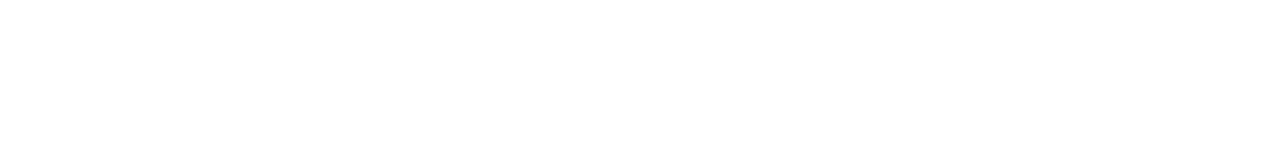
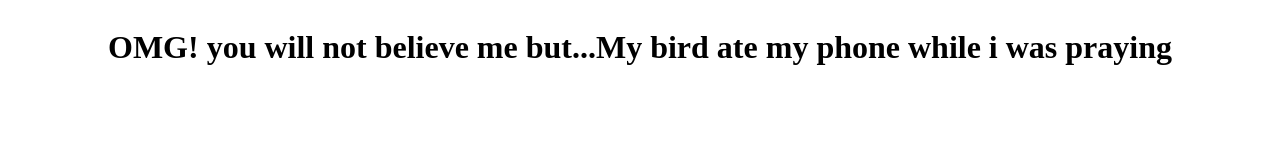
Before and after one commit to 4GeeksAcademy/spain-fs-pt-85-Generador-de-excusas-final-en-javascript-SG, a plain HTML site: page index.html in a window 1280 px wide. Drawn offline with Linux system fonts and the light colour scheme.

Commit message:
generador de excusas terminado

```diff
--- a/index.html
+++ b/index.html
@@ -3,9 +3,14 @@
 <head>
     <meta charset="UTF-8">
     <meta name="viewport" content="width=device-width, initial-scale=1.0">
-    <title>Document</title>
+    <title>Generador de excusas en javascript</title>
+    <link rel="stylesheet" href="style.css">
 </head>
 <body>
+    <div class="container">
+        <h1>OMG! you will not believe me but...</h1>
+        <h1 id="excuse"></h1>
+    </div>
    <script src="/js/index.js"></script>
 </body>
 </html>
--- a/js/index.js
+++ b/js/index.js
@@ -1,15 +1,14 @@
-let pronoun = ["the", "our"];
-let adj = ["great", "big"];
-let noun = ["jogger", "racoon"];
+window.onload = function(){
 
-for (let i = 0; i < pronoun.length; i++) {
-    for (let a = 0; a < adj.length; a++) {
-       for (let b = 0; b < noun.length; b++) {
-        console.log(pronoun[i] + adj[a] + noun[b] + ".com");
+let who = ["The dog", "My grandma", "The maiman", "My bird"];
+let action = ["ate", "peed", "crushed", "broke"];
+let what = ["my homework", "my phone", "the car"];
+let when = ["before the class", "when i was sleeping", "while i was excercising", "during my launch", "while i was praying"];
 
+let randomWho = [Math.floor(Math.random()* who.length)];
+let randomAction = [Math.floor(Math.random()* action.length)];
+let randomWhat = [Math.floor(Math.random()* what.length)];
+let randomWhen = [Math.floor(Math.random()* when.length)];
 
-       }
-
-    }
-
-}
+document.querySelector("#excuse").innerHTML = who[randomWho] + " " + action[randomAction] + " " + what[randomWhat] + " " + when[randomWhen]
+};
--- /dev/null
+++ b/style.css
@@ -0,0 +1,5 @@
+.container{
+    display: flex;
+    justify-content: center;
+    align-items: center;
+}
```
